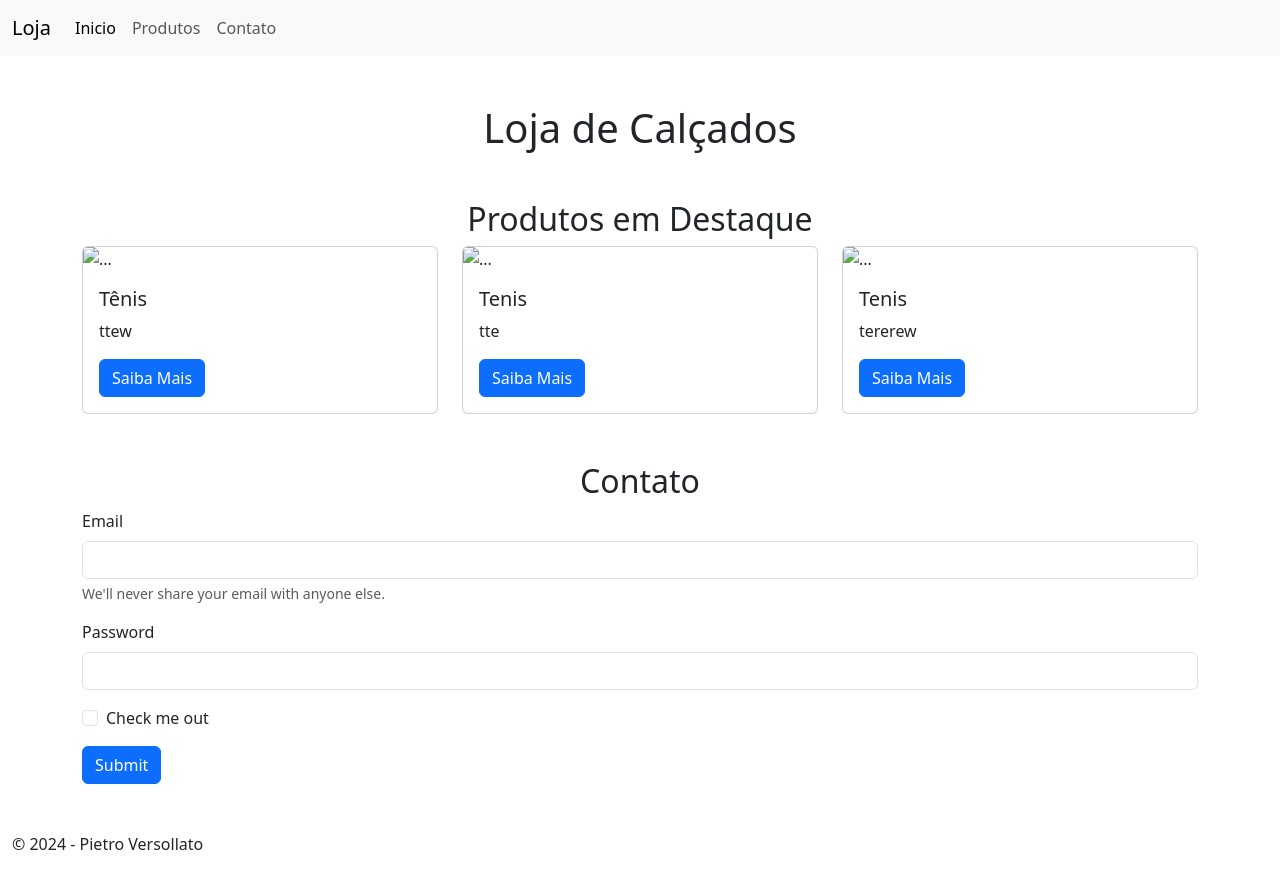
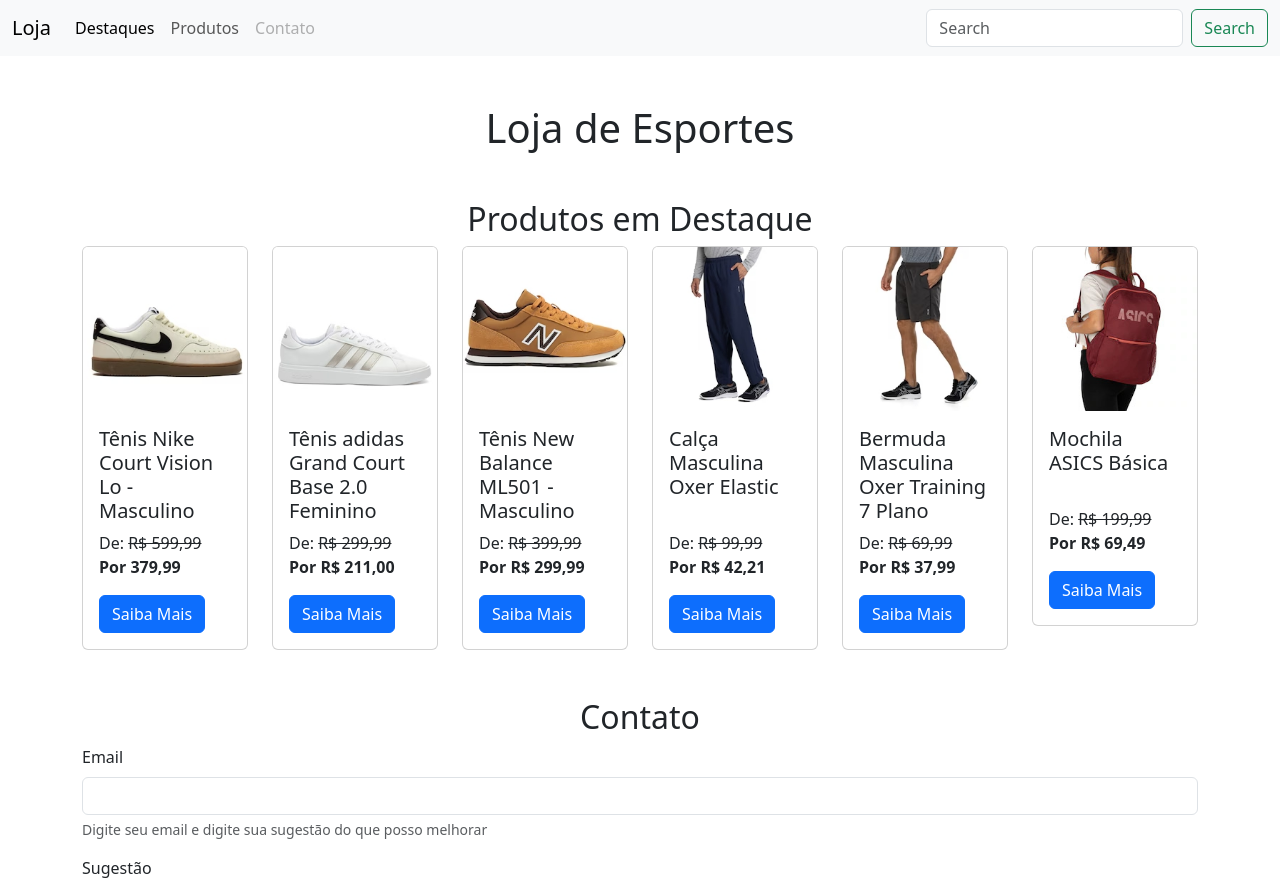
Before and after one commit to PietroVersollato/Loja_de_Calcados, a plain HTML site: page index.html in a window 1280 px wide. Shown: the top 883 px of the page. Drawn offline with Linux system fonts and the light colour scheme.

Commit message:
dasrawtawta

```diff
--- a/index.html
+++ b/index.html
@@ -3,65 +3,99 @@
 <head>
     <meta charset="UTF-8">
     <meta name="viewport" content="width=device-width, initial-scale=1.0">
-    <title>Loja de Eletrônicos</title>
+    <title>Loja de Esportes</title>
     <link rel="stylesheet" href="css/bootstrap.css">
 </head>
 <body>
     <nav class="navbar navbar-expand-lg bg-body-tertiary">
         <div class="container-fluid">
-          <a class="navbar-brand" href="#">Loja</a>
-          <button class="navbar-toggler" type="button" data-bs-toggle="collapse" data-bs-target="#navbarNav" aria-controls="navbarNav" aria-expanded="false" aria-label="Toggle navigation">
+          <button class="navbar-toggler" type="button" data-bs-toggle="collapse" data-bs-target="#navbarTogglerDemo01" aria-controls="navbarTogglerDemo01" aria-expanded="false" aria-label="Toggle navigation">
             <span class="navbar-toggler-icon"></span>
           </button>
-            <div class="collapse navbar-collapse" id="navbarNav">
-                <ul class="navbar-nav">
+          <div class="collapse navbar-collapse" id="navbarTogglerDemo01">
+            <a class="navbar-brand" href="#">Loja</a>
+            <ul class="navbar-nav me-auto mb-2 mb-lg-0">
               <li class="nav-item">
-                        <a class="nav-link active" aria-current="page" href="#">Inicio</a>
+                <a class="nav-link active" aria-current="page" href="#">Destaques</a>
               </li>
               <li class="nav-item">
                 <a class="nav-link" href="#">Produtos</a>
               </li>
               <li class="nav-item">
-                        <a class="nav-link" href="#">Contato</a>
+                <a class="nav-link disabled" aria-disabled="true">Contato</a>
               </li>
             </ul>
+            <form class="d-flex" role="search">
+              <input class="form-control me-2" type="search" placeholder="Search" aria-label="Search">
+              <button class="btn btn-outline-success" type="submit">Search</button>
+            </form>
           </div>
         </div>
       </nav>
 
      <header class="container mt-5">
-        <h1 class="text-center">Loja de Calçados</h1>
+        <h1 class="text-center">Loja de Esportes</h1>
      </header>
      <main class="container mt-5">
         <section>
             <h2 class="text-center">Produtos em Destaque</h2>
             <div class="row">
-                <div class="col-md-4">
+                <div class="col-md-2">
                     <div class="card">
-                        <img src="img/produto_01.png" class="card-img-top" alt="...">
+                        <img src="img/tenis1.jpg" class="card-img-top" alt="...">
                         <div class="card-body">
-                          <h5 class="card-title">Tênis</h5>
-                          <p class="card-text">ttew</p>
+                          <h5 class="card-title">Tênis Nike Court Vision Lo - Masculino</h5>
+                          <p class="card-text">De: <del>R$ 599,99</del> <br> <strong>Por 379,99</strong></p>
+                          <a href="https://www.centauro.com.br/tenis-nike-court-vision-lo-masculino-986329.html?cor=51" class="btn btn-primary">Saiba Mais</a>
+                        </div>
+                    </div>
+                </div>
+                <div class="col-md-2">
+                    <div class="card">
+                        <img src="img/tenis2.jpg" class="card-img-top" alt="...">
+                        <div class="card-body">
+                          <h5 class="card-title">Tênis adidas Grand Court Base 2.0 Feminino</h5>
+                          <p class="card-text">De: <del>R$ 299,99</del><br> <strong>Por R$ 211,00</strong></p>
                           <a href="#" class="btn btn-primary">Saiba Mais</a>
                         </div>
                     </div>
                 </div>
-                <div class="col-md-4">
+                  <div class="col-md-2">
                     <div class="card">
-                        <img src="img/produto_02.png" class="card-img-top" alt="...">
+                        <img src="img/tenis3.jpg" class="card-img-top" alt="...">
                         <div class="card-body">
-                          <h5 class="card-title">Tenis</h5>
-                          <p class="card-text">tte</p>
+                          <h5 class="card-title">Tênis New Balance ML501 - Masculino</h5>
+                          <p class="card-text">De: <del>R$ 399,99</del><br> <strong>Por R$ 299,99</strong></p>
                           <a href="#" class="btn btn-primary">Saiba Mais</a>
                         </div>
                     </div>
                 </div>
-                <div class="col-md-4">
+                <div class="col-md-2">
                   <div class="card">
-                        <img src="img/produto_03.png" class="card-img-top" alt="...">
+                      <img src="img/calca1.jpg" class="card-img-top" alt="...">
                       <div class="card-body">
-                          <h5 class="card-title">Tenis</h5>
-                          <p class="card-text">tererew</p>
+                        <h5 class="card-title">Calça Masculina Oxer Elastic</h5>
+                        <p class="card-text"><br>De: <del>R$ 99,99</del><br> <strong>Por R$ 42,21</strong></p>
+                        <a href="#" class="btn btn-primary">Saiba Mais</a>
+                      </div>
+                  </div>
+              </div>
+              <div class="col-md-2">
+                <div class="card">
+                    <img src="img/bermuda1.jpg" class="card-img-top" alt="...">
+                    <div class="card-body">
+                      <h5 class="card-title">Bermuda Masculina Oxer Training 7 Plano</h5>
+                      <p class="card-text">De: <del>R$ 69,99</del><br><strong>Por R$ 37,99</strong></p>
+                      <a href="#" class="btn btn-primary">Saiba Mais</a>
+                    </div>
+                </div>
+            </div>
+            <div class="col-md-2">
+              <div class="card">
+                  <img src="img/mochila1.jpg" class="card-img-top" alt="...">
+                  <div class="card-body">
+                    <h5 class="card-title">Mochila ASICS Básica</h5>
+                    <p class="card-text"><br> De: <del>R$ 199,99</del><br> <strong>Por R$ 69,49</strong></p>
                     <a href="#" class="btn btn-primary">Saiba Mais</a>
                   </div>
               </div>
@@ -74,15 +108,11 @@
                 <div class="mb-3">
                   <label for="exampleInputEmail1" class="form-label">Email</label>
                   <input type="email" class="form-control" id="exampleInputEmail1" aria-describedby="emailHelp">
-                  <div id="emailHelp" class="form-text">We'll never share your email with anyone else.</div>
+                  <div id="emailHelp" class="form-text"Caso >Digite seu email e digite sua sugestão do que posso melhorar</div>
                 </div>
                 <div class="mb-3">
-                  <label for="exampleInputPassword1" class="form-label">Password</label>
+                  <label for="exampleInputPassword1" class="form-label">Sugestão</label>
                   <input type="password" class="form-control" id="exampleInputPassword1">
-                </div>
-                <div class="mb-3 form-check">
-                  <input type="checkbox" class="form-check-input" id="exampleCheck1">
-                  <label class="form-check-label" for="exampleCheck1">Check me out</label>
                 </div>
                 <button type="submit" class="btn btn-primary">Submit</button>
             </form>
```
Also changed, not shown: img/bermuda1.jpg (added), img/calca1.jpg (added), img/mochila1.jpg (added), img/tenis1.jpg (added), img/tenis2.jpg (added), img/tenis3.jpg (added). Lines whose indentation alone changed are shown as unchanged.
